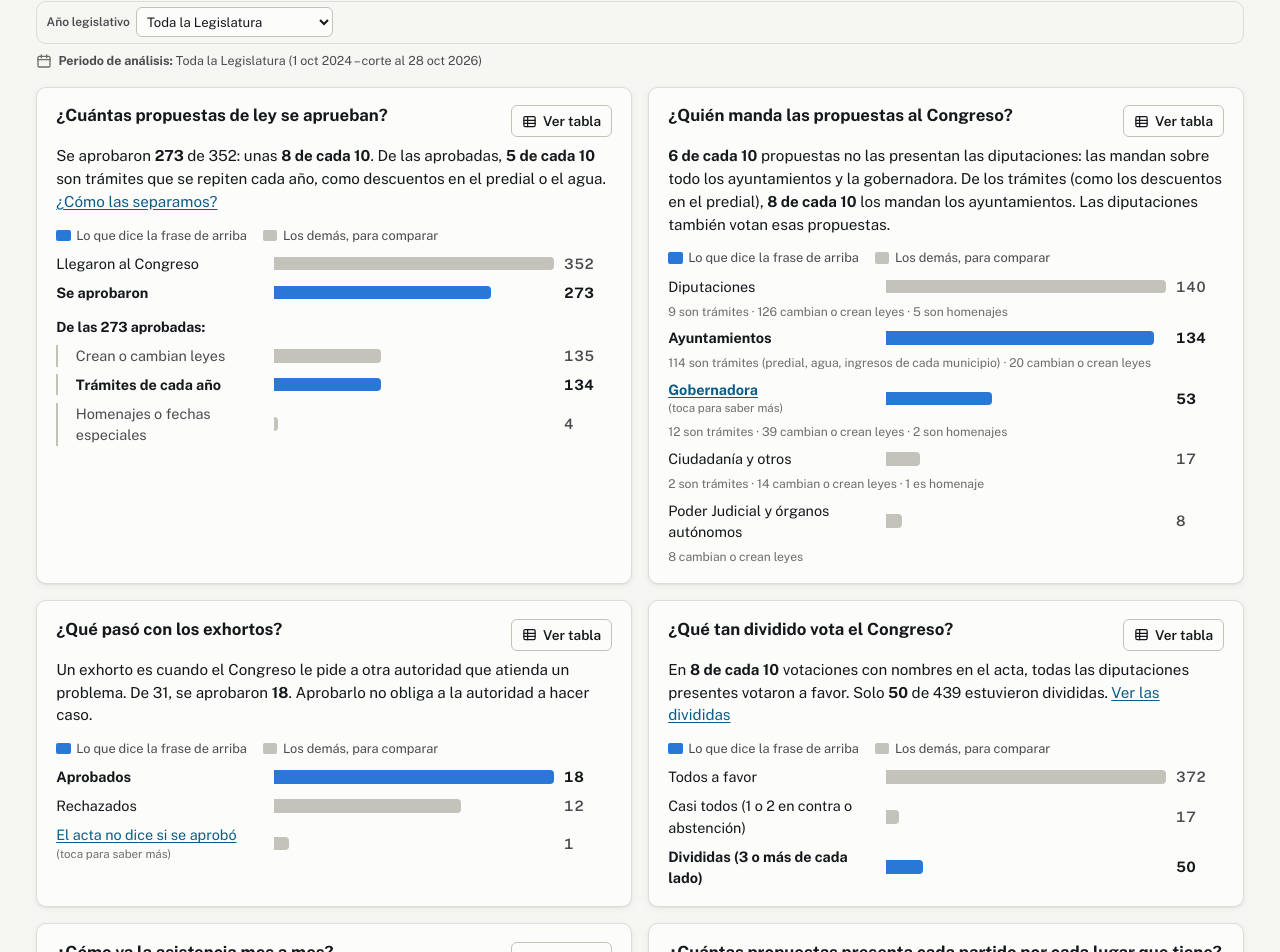
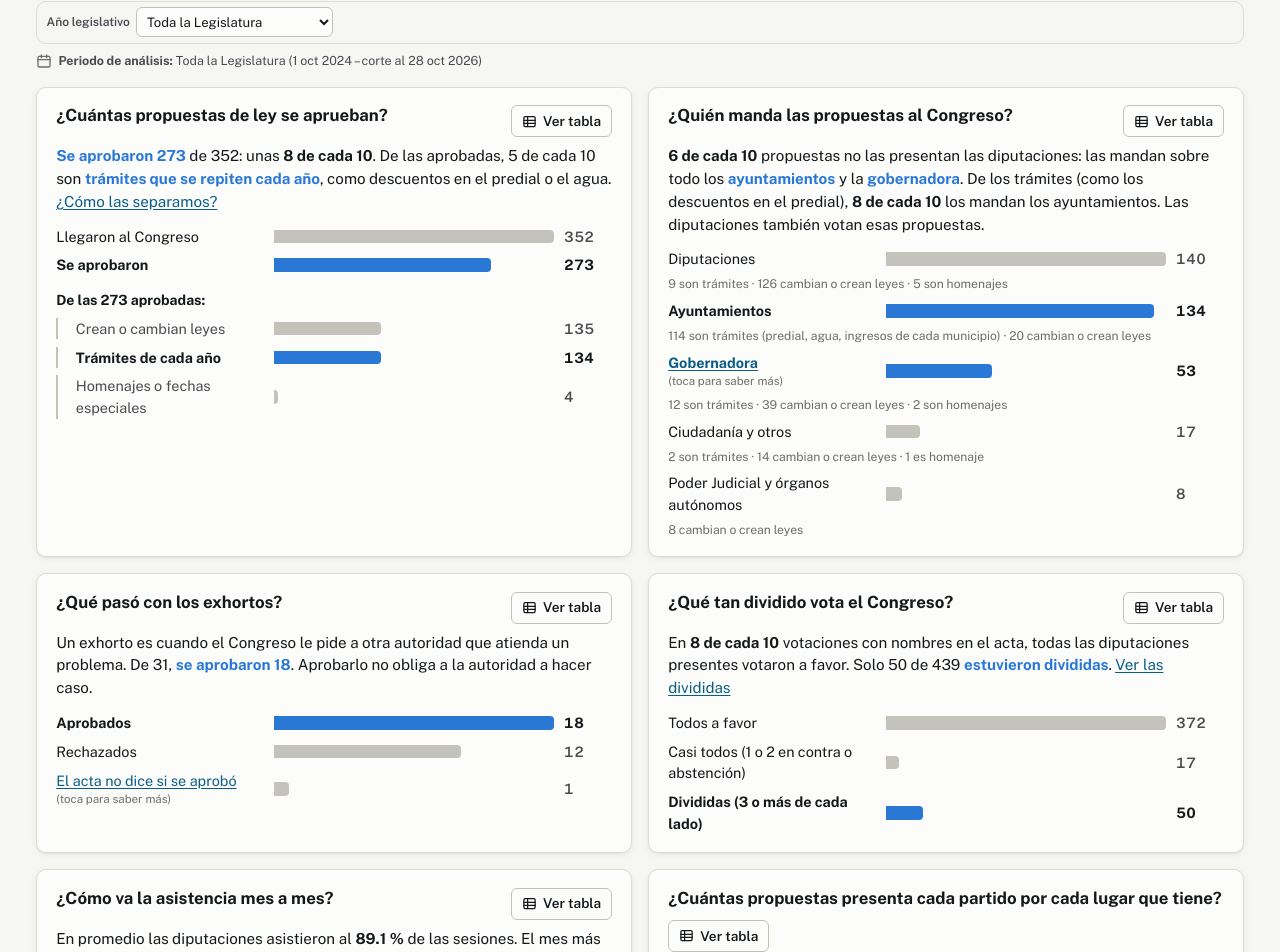
Before and after one commit to irekani55-lgtm/observatorio-colima, a React (Vite) app: page /#/congreso in a window 1280 px wide. Shown: the part 285-1237 px from the top of the page. Built offline with nearby package versions, Linux system fonts and the light colour scheme.

Commit message:
Gráficas: sin leyenda; las palabras clave de la frase van del mismo azul que sus barras

```diff
--- a/src/componentes/BarrasLista.tsx
+++ b/src/componentes/BarrasLista.tsx
@@ -26,12 +26,6 @@ export function BarrasLista({ filas, max, formato = (v) => v.toLocaleString('es-
   const colorDe = (f: FilaBarra) => (!hayDestacadas || f.destacada ? color : 'var(--barra-contexto)');
   return (
     <>
-    {hayDestacadas && (
-      <p className="barras-lista__leyenda">
-        <span><span className="barras-lista__muestra" style={{ background: color }} aria-hidden="true" />Lo que dice la frase de arriba</span>
-        <span><span className="barras-lista__muestra" style={{ background: 'var(--barra-contexto)' }} aria-hidden="true" />Los demás, para comparar</span>
-      </p>
-    )}
     <ul className="barras-lista" aria-label={titulo}>
       {filas.map((f, i) =>
         f.encabezado ? (
@@ -63,6 +57,11 @@ export function BarrasLista({ filas, max, formato = (v) => v.toLocaleString('es-
   );
 }
 
+/** Palabras de la frase que corresponden a la barra en color: van del mismo color para que el ojo las una. */
+export function Resalta({ children }: { children: ReactNode }) {
+  return <strong className="resalta">{children}</strong>;
+}
+
 /** Ventana sencilla para una explicación (se cierra con «Cerrar», tocando afuera o con Escape). */
 export function Explicacion({ titulo, abierta, onCerrar, children }: { titulo: string; abierta: boolean; onCerrar: () => void; children: ReactNode }) {
   if (!abierta) return null;
--- a/src/componentes/Nuevo.tsx
+++ b/src/componentes/Nuevo.tsx
@@ -33,7 +33,7 @@ export const CAMBIOS_VISTA_PREVIA = [
   { texto: 'Menú: se quitó «Mapa», porque todo lo del mapa ya está en el inicio. Los enlaces viejos llevan al inicio.', a: '/' },
   { texto: 'Mapa: al abrir una ficha, el mapa se queda fijo a la izquierda mientras usted baja por la ficha (sin espacio vacío).', a: '/?mapa_distrito=3' },
   { texto: 'En números: en «¿Quién manda las propuestas?», debajo de cada barra dice en chiquito cuántas son trámites (como el predial) y cuántas cambian leyes.', a: '/congreso' },
-  { texto: 'En números: arriba de las barras hay una leyenda que dice qué significa el color y qué significa el gris; los nombres que se pueden tocar dicen «(toca para saber más)».', a: '/congreso' },
+  { texto: 'En números: en la frase de cada gráfica, las palabras en azul son las mismas que las barras azules (sin leyenda); los nombres que se pueden tocar dicen «(toca para saber más)».', a: '/congreso' },
   { texto: 'En números: en cada gráfica, la barra que explica la frase va en color y las demás en gris; la asistencia trae una línea de promedio y el mes más bajo; cada partido dice cuántos lugares tiene.', a: '/congreso' },
   { texto: 'En números: en «Propuestas», las tres últimas barras van debajo de «De las 273 aprobadas:», con sangría.', a: '/congreso' },
   { texto: 'En números: «El acta no dice si se aprobó» se puede tocar y explica de qué trataba el exhorto, con el párrafo del acta.', a: '/congreso' },
--- a/src/estilos.css
+++ b/src/estilos.css
@@ -1842,7 +1842,5 @@ details.aviso-vista-previa a { color: #3d3000; font-weight: 700; }
 /* Detalle en letra chica debajo de una barra (ocupa todo el renglón). */
 .barras-lista__detalle { grid-column: 1 / -1; margin-top: -0.2rem; font-size: 0.76rem; color: var(--texto-3); line-height: 1.35; }
 
-.barras-lista__leyenda { display: flex; flex-wrap: wrap; gap: 0.3rem 1rem; margin: 0.6rem 0 0.2rem; font-size: 0.8rem; color: var(--texto-2); }
-.barras-lista__leyenda > span { display: inline-flex; align-items: center; gap: 0.35rem; }
-.barras-lista__muestra { display: inline-block; width: 0.9rem; height: 0.7rem; border-radius: 2px; }
 .barras-lista__toca { display: block; font-size: 0.72rem; font-weight: 400; color: var(--texto-3); text-decoration: none; }
+.resalta { color: var(--serie-1); font-weight: 700; }
--- a/src/paginas/PreguntasCongreso.tsx
+++ b/src/paginas/PreguntasCongreso.tsx
@@ -1,5 +1,5 @@
 import { useMemo, useState } from 'react';
-import { BarrasLista, Explicacion, type FilaBarra } from '../componentes/BarrasLista';
+import { BarrasLista, Explicacion, Resalta, type FilaBarra } from '../componentes/BarrasLista';
 import { ExhortoSinResultado, ExplicacionGobernadora } from './Explicaciones';
 import { Link } from 'react-router-dom';
 import { colorPartido, SERIES } from '../componentes/colores';
@@ -98,7 +98,7 @@ export function PreguntasCongreso() {
           titulo="¿Cuántas propuestas de ley se aprueban?"
           nota={
             <>
-              Se aprobaron <strong>{fmt(avance.aprobadas)}</strong> de {fmt(avance.presentadas)}: unas <strong>{deCada10(avance.aprobadas, avance.presentadas)} de cada 10</strong>. De las aprobadas, <strong>{deCada10(avance.tramite, avance.aprobadas)} de cada 10</strong> son trámites que se repiten cada año, como descuentos en el predial o el agua.{' '}
+              <Resalta>Se aprobaron {fmt(avance.aprobadas)}</Resalta> de {fmt(avance.presentadas)}: unas <strong>{deCada10(avance.aprobadas, avance.presentadas)} de cada 10</strong>. De las aprobadas, {deCada10(avance.tramite, avance.aprobadas)} de cada 10 son <Resalta>trámites que se repiten cada año</Resalta>, como descuentos en el predial o el agua.{' '}
               <Link to="/metodologia#clasificacion-propuestas">¿Cómo las separamos?</Link>
             </>
           }
@@ -113,7 +113,7 @@ export function PreguntasCongreso() {
           titulo="¿Quién manda las propuestas al Congreso?"
           nota={
             <>
-              <strong>{deCada10(fueraDip, origen.total)} de cada 10</strong> propuestas no las presentan las diputaciones: las mandan sobre todo los ayuntamientos y la gobernadora.{tramitesAyun.total > 0 && <> De los trámites (como los descuentos en el predial), <strong>{deCada10(tramitesAyun.ayun, tramitesAyun.total)} de cada 10</strong> los mandan los ayuntamientos.</>} Las diputaciones también votan esas propuestas.
+              <strong>{deCada10(fueraDip, origen.total)} de cada 10</strong> propuestas no las presentan las diputaciones: las mandan sobre todo los <Resalta>ayuntamientos</Resalta> y la <Resalta>gobernadora</Resalta>.{tramitesAyun.total > 0 && <> De los trámites (como los descuentos en el predial), <strong>{deCada10(tramitesAyun.ayun, tramitesAyun.total)} de cada 10</strong> los mandan los ayuntamientos.</>} Las diputaciones también votan esas propuestas.
             </>
           }
           datos={origenOrdenado}
@@ -136,7 +136,7 @@ export function PreguntasCongreso() {
           titulo="¿Qué pasó con los exhortos?"
           nota={
             <>
-              Un exhorto es cuando el Congreso le pide a otra autoridad que atienda un problema. De {fmt(exhortos.total)}, se aprobaron <strong>{fmt(exhortos.aprobados)}</strong>. Aprobarlo no obliga a la autoridad a hacer caso.
+              Un exhorto es cuando el Congreso le pide a otra autoridad que atienda un problema. De {fmt(exhortos.total)}, <Resalta>se aprobaron {fmt(exhortos.aprobados)}</Resalta>. Aprobarlo no obliga a la autoridad a hacer caso.
             </>
           }
           datos={datosExh}
@@ -150,7 +150,7 @@ export function PreguntasCongreso() {
           titulo="¿Qué tan dividido vota el Congreso?"
           nota={
             <>
-              En <strong>{deCada10(votos.unanimidad, votos.total)} de cada 10</strong> votaciones con nombres en el acta, todas las diputaciones presentes votaron a favor. Solo <strong>{fmt(votos.divididas)}</strong> de {fmt(votos.total)} estuvieron divididas.{' '}
+              En <strong>{deCada10(votos.unanimidad, votos.total)} de cada 10</strong> votaciones con nombres en el acta, todas las diputaciones presentes votaron a favor. Solo {fmt(votos.divididas)} de {fmt(votos.total)} <Resalta>estuvieron divididas</Resalta>.{' '}
               <Link to="/votaciones?divididas=1">Ver las divididas</Link>
             </>
           }
```
